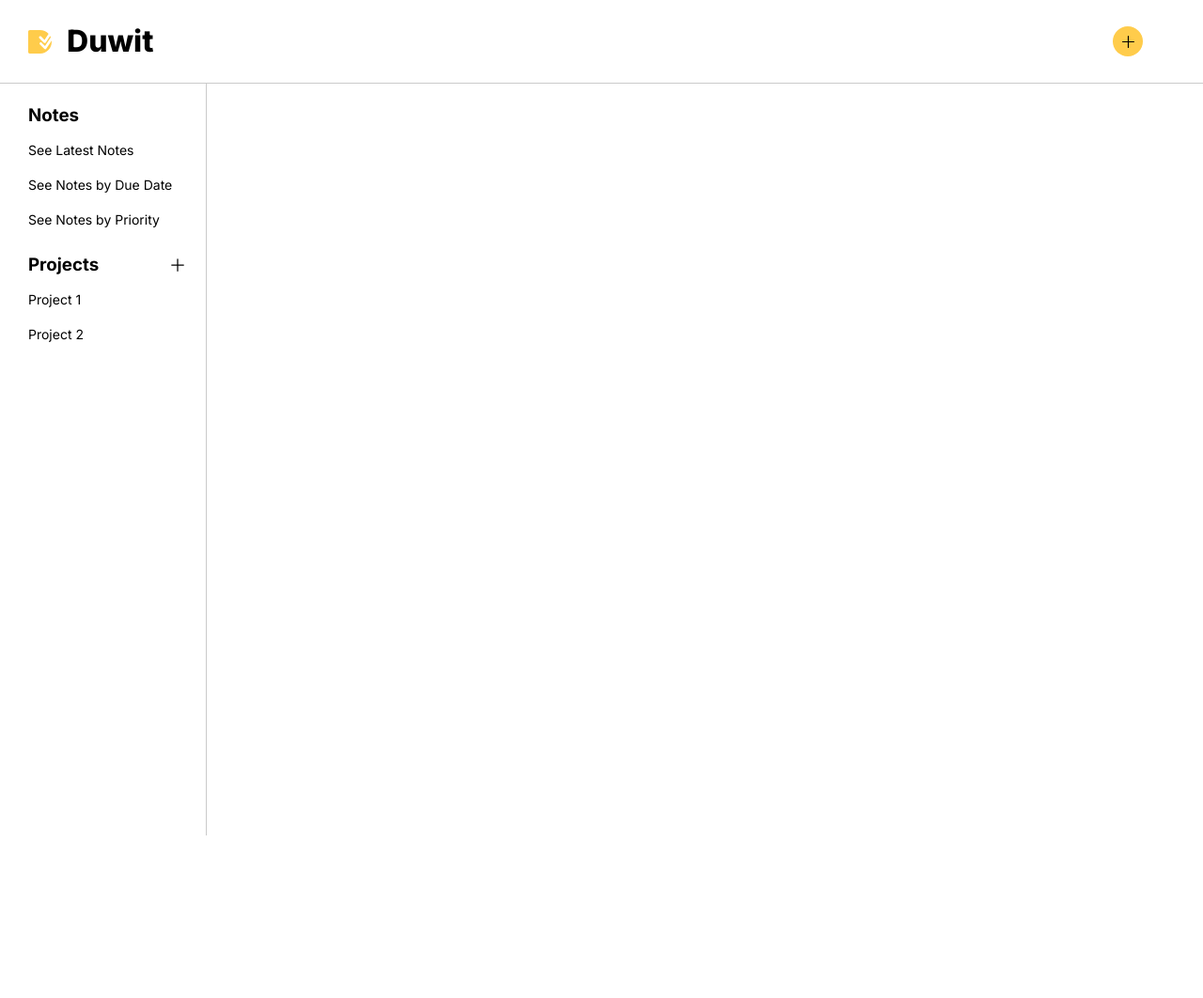
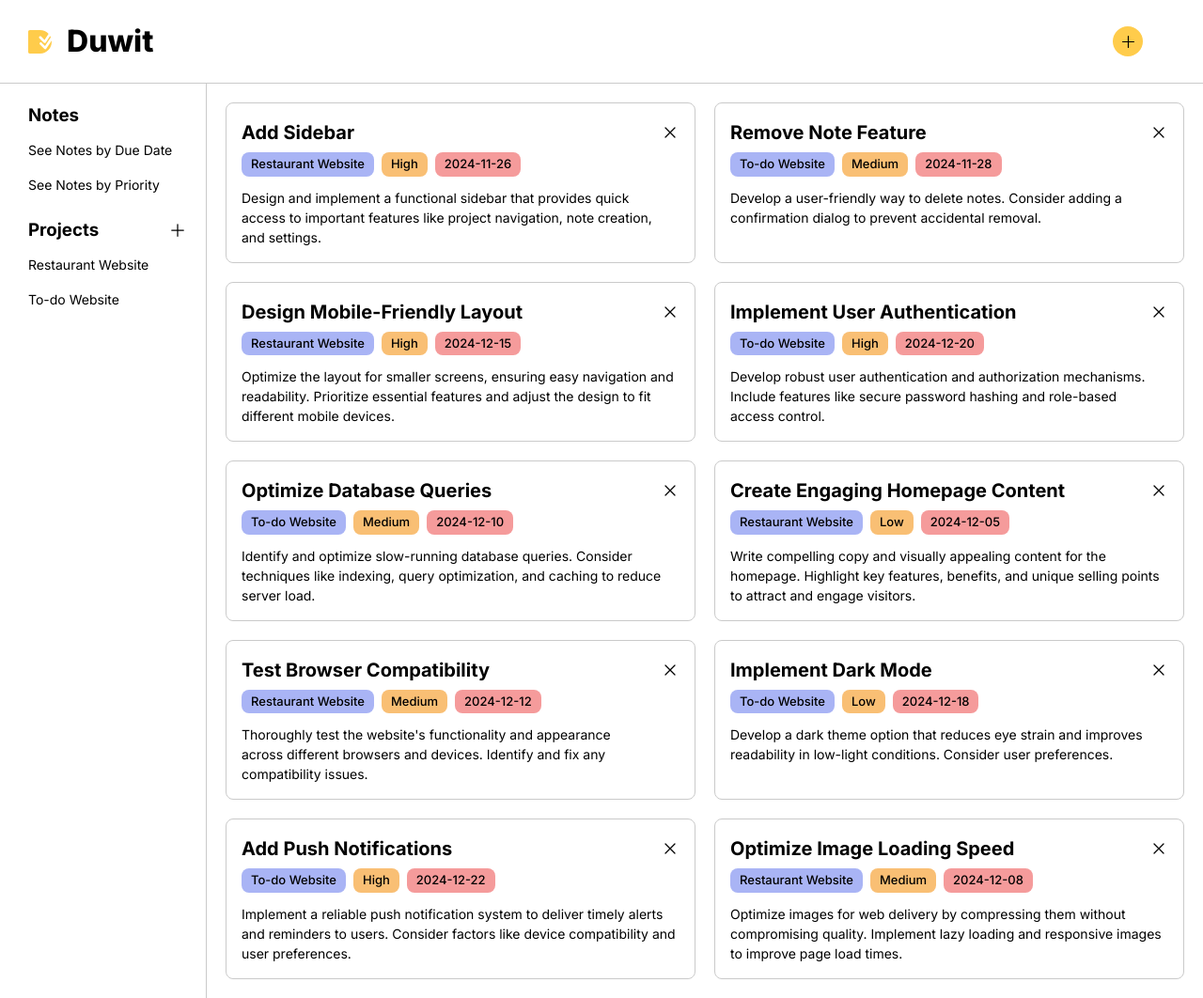
Before and after one commit to arvincodes/duwit, a website built with webpack: page src/template.html in a window 1280 px wide. Shown: the whole page at 94% size. Before the commit the page ends 889 px from the top, so only its background shows below. Built offline with nearby package versions, Linux system fonts and the light colour scheme; files whose address does not match are found by name.

Commit message:
Implement sort notes by due date
Also added pre-loaded notes for easier testing of live changes during
development. Need to further add sorting notes by projects and fixing
the project classification dropdown.

```diff
--- a/src/index.js
+++ b/src/index.js
@@ -119,11 +119,6 @@ function getNoteDetails() {
     <p class="note-description">${noteDescription.value}</p>
   `
 
-  const removeButton = newNote.querySelector('.note-remove')
-  removeButton.addEventListener('click', () => {
-    newNote.remove()
-  })
-
   const notesContainer = document.querySelector('.notes-container')
   if (notesContainer) {
     notesContainer.appendChild(newNote);
@@ -158,6 +153,129 @@ function seeNotesByPriority() {
   notes.forEach(note => notesContainer.appendChild(note));
 }
 
+function seeNotesByDueDate() {
+  const notesContainer = document.querySelector(".notes-container");
+  const notes = Array.from(notesContainer.querySelectorAll(".note"));
+
+  notes.sort((a, b) => {
+    const dueDateA = new Date(a.querySelector(".note-due-date").textContent.trim());
+    const dueDateB = new Date(b.querySelector(".note-due-date").textContent.trim());
+    return dueDateA - dueDateB;
+  });
+
+  notes.forEach(note => notesContainer.appendChild(note));
+}
+
+function addPreloadedNotes() {
+  const notesContainer = document.querySelector(".notes-container");
+  const preloadedNotes = [
+    {
+      title: "Add Sidebar",
+      description: "Design and implement a functional sidebar that provides quick access to important features like project navigation, note creation, and settings.",
+      priority: "High",
+      dueDate: "2024-11-26",
+      projectClassification: "Restaurant Website"
+    },
+    {
+      title: "Remove Note Feature",
+      description: "Develop a user-friendly way to delete notes. Consider adding a confirmation dialog to prevent accidental removal.",
+      priority: "Medium",
+      dueDate: "2024-11-28",
+      projectClassification: "To-do Website"
+    },
+    {
+      title: "Design Mobile-Friendly Layout",
+      description: "Optimize the layout for smaller screens, ensuring easy navigation and readability. Prioritize essential features and adjust the design to fit different mobile devices.",
+      priority: "High",
+      dueDate: "2024-12-15",
+      projectClassification: "Restaurant Website"
+    },
+    {
+      title: "Implement User Authentication",
+      description: "Develop robust user authentication and authorization mechanisms. Include features like secure password hashing and role-based access control.",
+      priority: "High",
+      dueDate: "2024-12-20",
+      projectClassification: "To-do Website"
+    },
+    {
+      title: "Optimize Database Queries",
+      description: "Identify and optimize slow-running database queries. Consider techniques like indexing, query optimization, and caching to reduce server load.",
+      priority: "Medium",
+      dueDate: "2024-12-10",
+      projectClassification: "To-do Website"
+    },
+    {
+      title: "Create Engaging Homepage Content",
+      description: "Write compelling copy and visually appealing content for the homepage. Highlight key features, benefits, and unique selling points to attract and engage visitors.",
+      priority: "Low",
+      dueDate: "2024-12-05",
+      projectClassification: "Restaurant Website"
+    },
+    {
+      title: "Test Browser Compatibility",
+      description: "Thoroughly test the website's functionality and appearance across different browsers and devices. Identify and fix any compatibility issues.",
+      priority: "Medium",
+      dueDate: "2024-12-12",
+      projectClassification: "Restaurant Website"
+    },
+    {
+      title: "Implement Dark Mode",
+      description: "Develop a dark theme option that reduces eye strain and improves readability in low-light conditions. Consider user preferences.",
+      priority: "Low",
+      dueDate: "2024-12-18",
+      projectClassification: "To-do Website"
+    },
+    {
+      title: "Add Push Notifications",
+      description: "Implement a reliable push notification system to deliver timely alerts and reminders to users. Consider factors like device compatibility and user preferences.",
+      priority: "High",
+      dueDate: "2024-12-22",
+      projectClassification: "To-do Website"
+    },
+    {
+      title: "Optimize Image Loading Speed",
+      description: "Optimize images for web delivery by compressing them without compromising quality. Implement lazy loading and responsive images to improve page load times.",
+      priority: "Medium",
+      dueDate: "2024-12-08",
+      projectClassification: "Restaurant Website"
+    }
+  ];
+
+  preloadedNotes.forEach(note => {
+    const noteElement = document.createElement("div");
+    noteElement.classList.add("note");
+
+    noteElement.innerHTML = `
+    <div class="note-header-container">
+      <h3 class="note-heading">${note.title}</h3>
+      <svg class="note-remove" xmlns="http://www.w3.org/2000/svg" fill="none" viewBox="0 0 24 24" stroke-width="1.5" stroke="currentColor" class="size-6">
+        <path stroke-linecap="round" stroke-linejoin="round" d="M6 18 18 6M6 6l12 12" />
+      </svg>
+    </div>
+    <div class="note-statuses">
+      <span class="note-project-classification">${note.projectClassification}</span>
+      <span class="note-priority-level">${note.priority}</span>
+      <span class="note-due-date">${note.dueDate}</span>
+    </div>
+    <p class="note-description">${note.description}</p>
+  `
+
+    notesContainer.appendChild(noteElement);
+  });
+}
+
+function removeNote() {
+  const notesContainer = document.querySelector(".notes-container");
+  notesContainer.addEventListener("click", (event) => {
+    if (event.target.classList.contains("note-remove")) {
+      const noteElement = event.target.closest(".note");
+      if (noteElement) {
+        noteElement.remove();
+      }
+    }
+  });
+}
+
 hamburgerMenu.addEventListener('click', toggleSidebar)
 overlay.addEventListener('click', toggleSidebar)
 xBtn.addEventListener('click', toggleSidebar)
@@ -189,3 +307,16 @@ document.getElementById("priority-side").addEventListener("click", () => {
 document.getElementById("priority-side-mobile").addEventListener("click", () => {
   seeNotesByPriority()
 });
+
+document.getElementById("due-date-side").addEventListener("click", () => {
+  seeNotesByDueDate()
+});
+
+document.getElementById("due-date-side-mobile").addEventListener("click", () => {
+  seeNotesByDueDate()
+});
+
+document.addEventListener("DOMContentLoaded", () => {
+  addPreloadedNotes()
+  removeNote()
+});
--- a/src/template.html
+++ b/src/template.html
@@ -67,7 +67,6 @@
     <aside class="sidebar-desktop">
       <h3>Notes</h3>
       <ul class="ul-notes">
-        <li id="latest-notes-side">See Latest Notes</li>
         <li id="due-date-side">See Notes by Due Date</li>
         <li id="priority-side">See Notes by Priority</li>
       </ul>
@@ -80,8 +79,8 @@
         </button>
       </div>
       <ul class="ul-projects">
-        <li id="project-1">Project 1</li>
-        <li id="project-2">Project 2</li>
+        <li id="project-1">Restaurant Website</li>
+        <li id="project-2">To-do Website</li>
       </ul>
     </aside>
     <dialog class="add-project-dialog">
@@ -112,7 +111,6 @@
     </div>
     <h3>Notes</h3>
     <ul class="ul-notes">
-      <li id="latest-notes-side-mobile">See Latest Notes</li>
       <li id="due-date-side-mobile">See Notes by Due Date</li>
       <li id="priority-side-mobile">See Notes by Priority</li>
     </ul>
@@ -125,8 +123,8 @@
       </button>
     </div>
     <ul class="ul-projects">
-      <li id="project-1">Project 1</li>
-      <li id="project-2">Project 2</li>
+      <li id="project-1">Restaurant Website</li>
+      <li id="project-2">To-do Website</li>
     </ul>
   </aside>
   <div class="overlay"></div>
```
